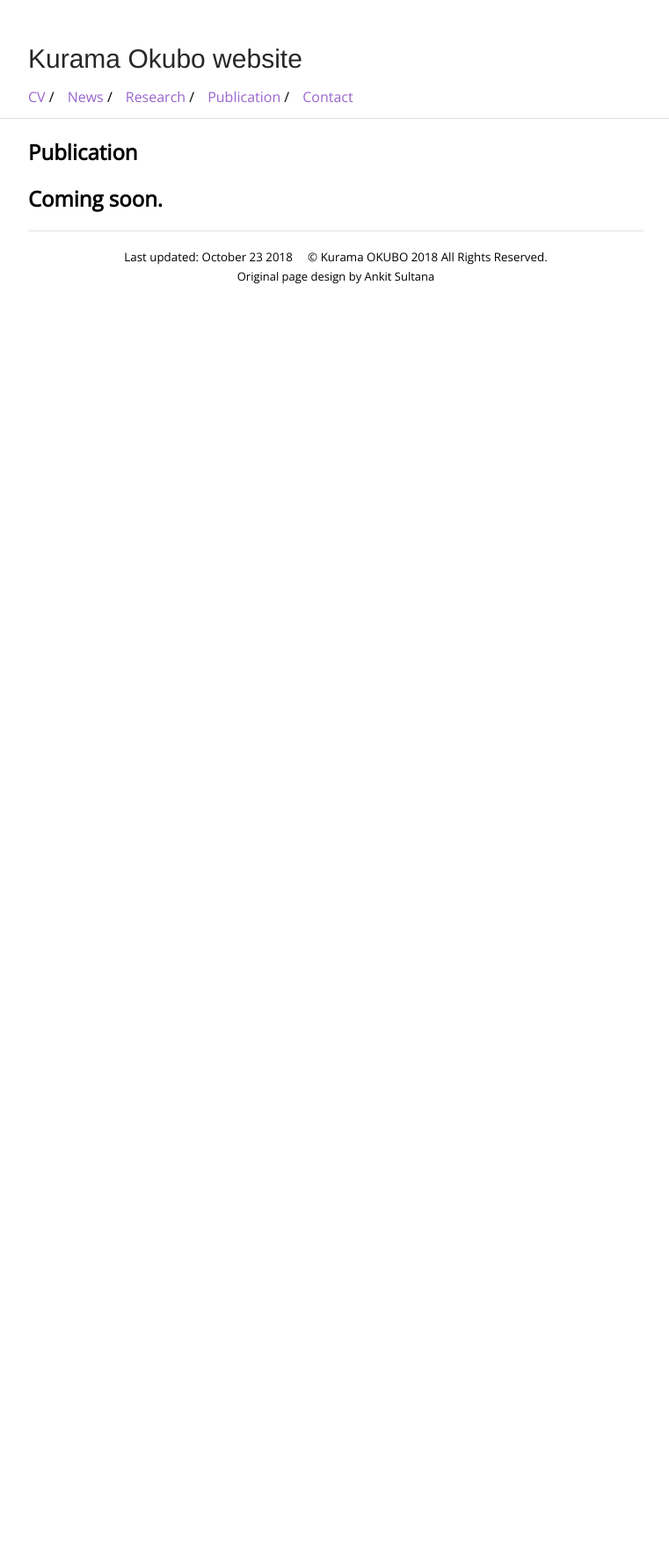
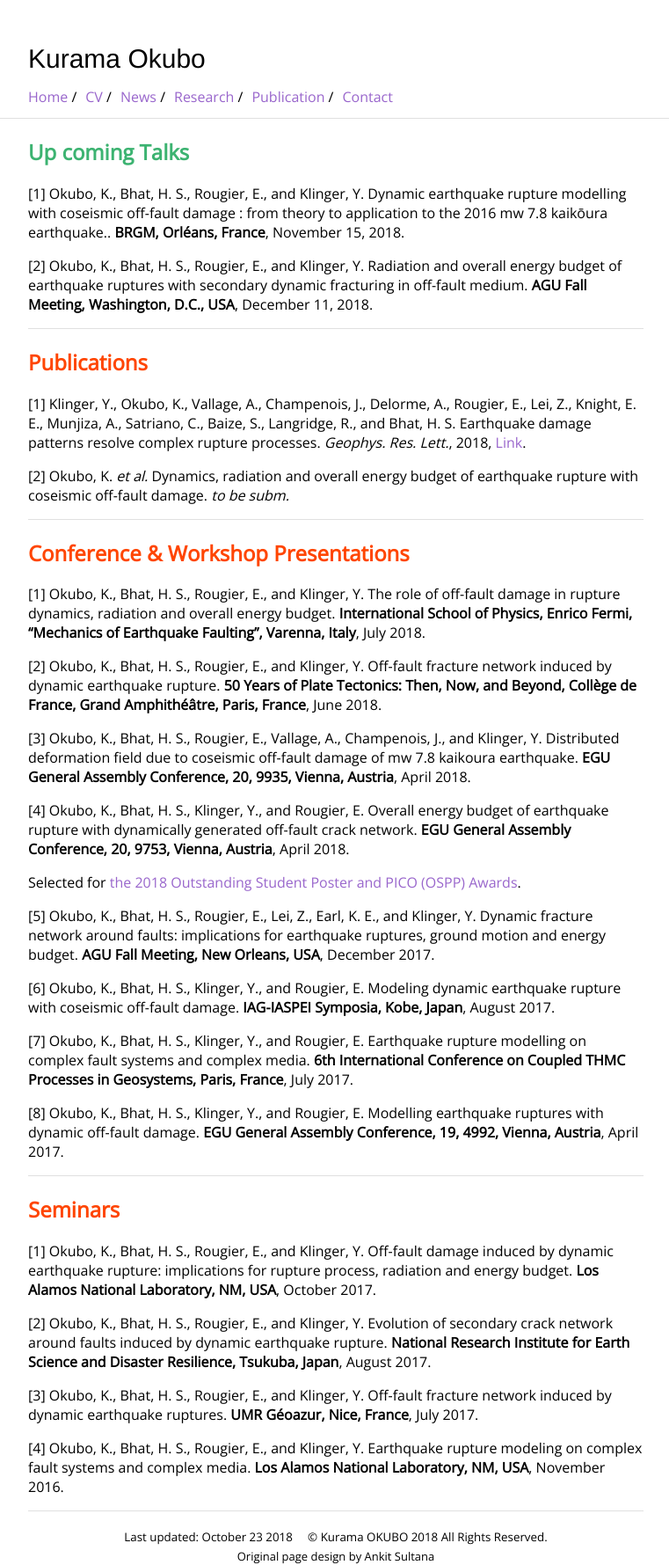
Before and after one commit to kura-okubo/kura-okubo.github.io, a Jekyll site: the page built from _pages/publication.md, in a window 1280 px wide. Shown: the whole page at 88% size, without its empty margins (258-1019 px from the left). Built offline with Jekyll 4.4.1, drawn with Linux system fonts in a browser that asks for light colours; before the commit the page ends 900 px from its top, so only the background shows below that.

Commit message:
add publications

```diff
--- a/_config.yml
+++ b/_config.yml
@@ -6,7 +6,7 @@
 # 'jekyll serve'. If you change this file, please restart the server process.
 
 
-title: Kurama Okubo website
+title: Kurama Okubo
 author: Kurama OKUBO
 url: "https://kura-okubo.github.io"
 baseurl: ""
@@ -44,6 +44,8 @@ timezone: Europe/Paris # http://en.wikipedia.org/wiki/List_of_tz_database_time_z
 
 
 nav:
+ - name: "Home"
+   link: "/index.html"
  - name: "CV"
    link: "contents/cv_okubo.pdf"
  - name: "News"
--- a/_layouts/archive_singlepost.html
+++ b/_layouts/archive_singlepost.html
@@ -15,6 +15,7 @@ layout: default
 
        <p class="page__date"><strong><i class="fa fa-fw fa-calendar" aria-hidden="true"></i> Published: </strong> <time datetime="{{ page.date | default: "2000-01-01" | date_to_xmlschema }}">{{ page.date | default: "2000-01-01" | date: "%B %d, %Y" }}</time></p>
 
+       <br>
 
   <div class="archive">
     {{ content }}
--- a/_layouts/publication.html
+++ b/_layouts/publication.html
@@ -1,6 +1,5 @@
 ---
 layout: default
 ---
-<h2 class="page__title">Publication</h2>
 
 {{ content }}
--- a/_pages/publication.md
+++ b/_pages/publication.md
@@ -4,5 +4,48 @@ layout: publication
 title: "Publication"
 permalink: /publication.html
 ---
+## <font color="MediumSeaGreen">Up coming Talks</font>
+[1] Okubo, K., Bhat, H. S., Rougier, E., and Klinger, Y. Dynamic earthquake rupture modelling with coseismic off-fault damage : from theory to application to the 2016 mw 7.8 kaikōura earthquake.. __BRGM, Orléans, France__, November 15, 2018.
 
-## Coming soon.
+[2] Okubo, K., Bhat, H. S., Rougier, E., and Klinger, Y. Radiation and overall energy budget of earthquake ruptures with secondary dynamic fracturing in off-fault medium. __AGU Fall Meeting, Washington, D.C., USA__, December 11, 2018.
+
+
+---
+## <font color="OrangeRed">Publications</font>
+[1] Klinger, Y., Okubo, K., Vallage, A., Champenois, J., Delorme, A., Rougier, E., Lei, Z., Knight, E. E., Munjiza, A., Satriano, C., Baize, S., Langridge, R., and Bhat, H. S. Earthquake damage patterns resolve complex rupture processes. _Geophys. Res. Lett._, 2018, [Link](https://doi.org/10.1029/2018GL078842){:target="_blank"}.
+
+[2] Okubo, K. _et al._ Dynamics, radiation and overall energy budget of earthquake rupture with coseismic off-fault damage. _to be subm._
+
+
+---
+## <font color="OrangeRed">Conference & Workshop Presentations</font>
+
+[1] Okubo, K., Bhat, H. S., Rougier, E., and Klinger, Y. The role of off-fault damage in rupture dynamics, radiation and overall energy budget. __International School of Physics, Enrico Fermi, "Mechanics of Earthquake Faulting", Varenna, Italy__, July 2018.
+
+[2] Okubo, K., Bhat, H. S., Rougier, E., and Klinger, Y. Off-fault fracture network induced by dynamic earthquake rupture. __50 Years of Plate Tectonics: Then, Now, and Beyond, Collège de France, Grand Amphithéâtre, Paris, France__, June 2018.
+
+[3] Okubo, K., Bhat, H. S., Rougier, E., Vallage, A., Champenois, J., and Klinger, Y. Distributed deformation field due to coseismic off-fault damage of mw 7.8 kaikoura earthquake. __EGU General Assembly Conference, 20, 9935, Vienna, Austria__, April 2018.
+
+[4] Okubo, K., Bhat, H. S., Klinger, Y., and Rougier, E. Overall energy budget of earthquake rupture with dynamically generated off-fault crack network. __EGU General Assembly Conference, 20, 9753, Vienna, Austria__, April 2018.
+
+Selected for [the 2018 Outstanding Student Poster and PICO (OSPP) Awards](https://www.egu.eu/awards-medals/ospp-award/2018/kurama-okubo/){:target="_blank"}.
+
+[5] Okubo, K., Bhat, H. S., Rougier, E., Lei, Z., Earl, K. E., and Klinger, Y. Dynamic fracture network around faults: implications for earthquake ruptures, ground motion and energy budget. __AGU Fall Meeting, New Orleans, USA__, December 2017.
+
+[6] Okubo, K., Bhat, H. S., Klinger, Y., and Rougier, E. Modeling dynamic earthquake rupture with coseismic off-fault damage. __IAG-IASPEI Symposia, Kobe, Japan__, August 2017.
+
+[7] Okubo, K., Bhat, H. S., Klinger, Y., and Rougier, E. Earthquake rupture modelling on complex fault systems and complex media. __6th International Conference on Coupled THMC Processes in Geosystems, Paris, France__, July 2017.
+
+[8] Okubo, K., Bhat, H. S., Klinger, Y., and Rougier, E. Modelling earthquake ruptures with dynamic off-fault damage. __EGU General Assembly Conference, 19, 4992, Vienna, Austria__, April 2017.
+
+
+---
+##  <font color="OrangeRed">Seminars</font>
+
+[1] Okubo, K., Bhat, H. S., Rougier, E., and Klinger, Y. Off-fault damage induced by dynamic earthquake rupture: implications for rupture process, radiation and energy budget. __Los Alamos National Laboratory, NM, USA__, October 2017.
+
+[2] Okubo, K., Bhat, H. S., Rougier, E., and Klinger, Y. Evolution of secondary crack network around faults induced by dynamic earthquake rupture. __National Research Institute for Earth Science and Disaster Resilience, Tsukuba, Japan__, August 2017.
+
+[3] Okubo, K., Bhat, H. S., Rougier, E., and Klinger, Y. Off-fault fracture network induced by dynamic earthquake ruptures. __UMR Géoazur, Nice, France__, July 2017.
+
+[4] Okubo, K., Bhat, H. S., Rougier, E., and Klinger, Y. Earthquake rupture modeling on complex fault systems and complex media. __Los Alamos National Laboratory, NM, USA__, November 2016.
--- a/_sass/_style.scss
+++ b/_sass/_style.scss
@@ -36,7 +36,7 @@ hr {
 
 #author-name {
     font-size: 30px;
-    color: #272727;
+    color: #000000;
     display: inline-block;
 }
 .navbar {
@@ -51,7 +51,7 @@ hr {
 }
 .nav-list {
     list-style-type: none;
-    margin: 0 15px 0 0px;
+    margin: 0 10px 0 0px;
 }
 .alignable {
     display: inline-block;
```
Also changed, not shown: photos/orcid_64x64.png (deleted), 9 other files.
